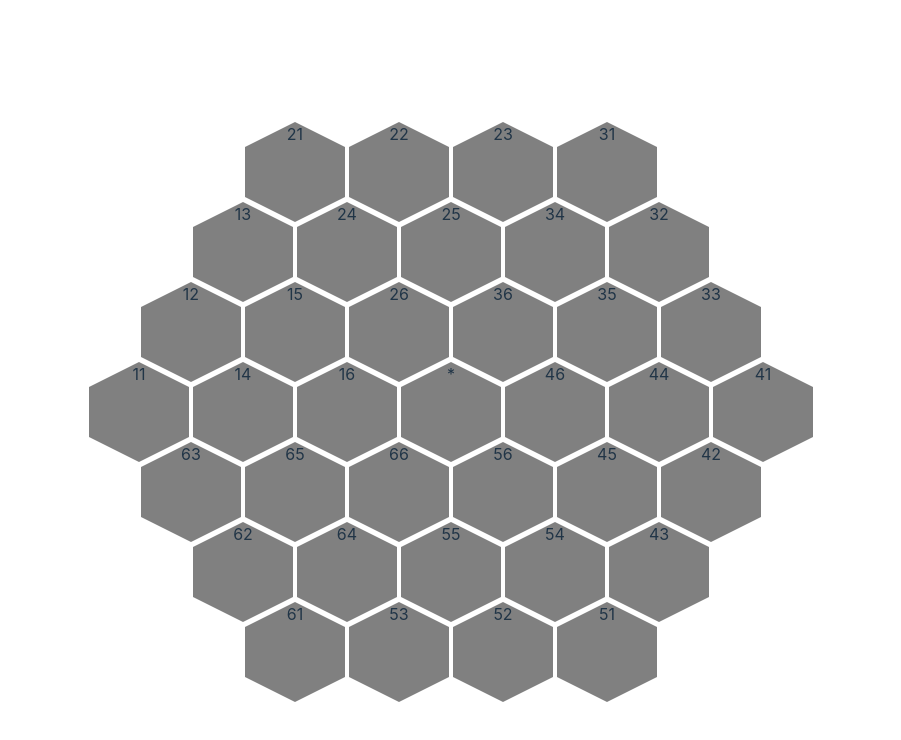
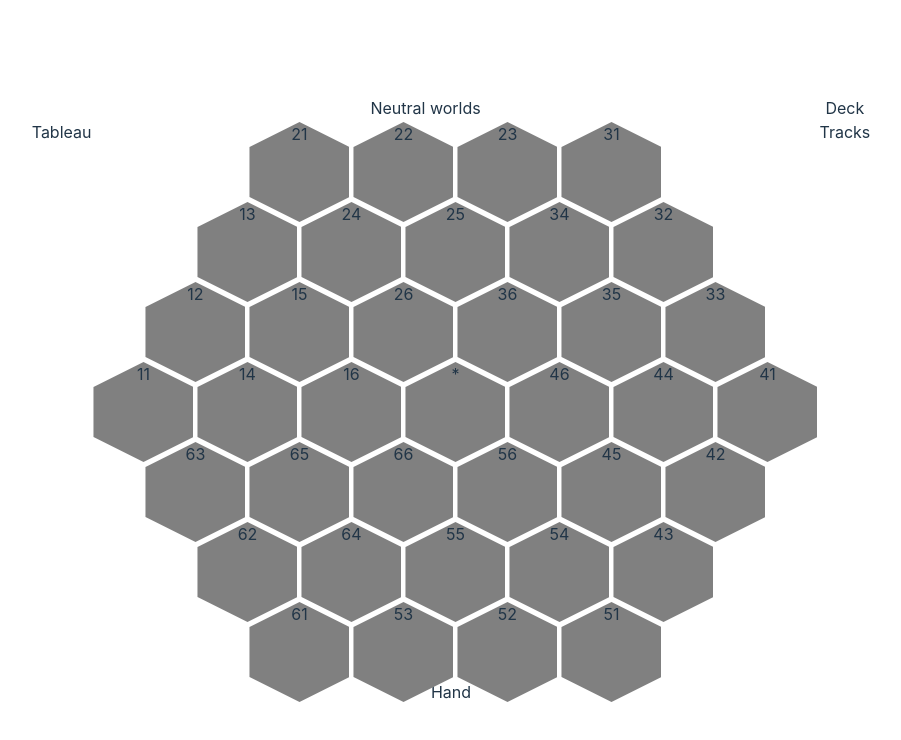
Before and after one commit to DylanSp/deep-future, a React (Vite) app: page / in a window 1280 px wide. Shown: the top 740 px of the page, without its empty margins (189-1090 px from the left). Built offline with nearby package versions, Linux system fonts and the light colour scheme.

Commit message:
Start building out view for main in-game screen

```diff
--- a/src/App.tsx
+++ b/src/App.tsx
@@ -1,10 +1,10 @@
 import "./App.css";
-import { HexGrid } from "./components/HexGrid";
+import { GameScreen } from "./views/GameScreen";
 
 function App() {
   return (
     <>
-      <HexGrid />
+      <GameScreen />
     </>
   );
 }
--- /dev/null
+++ b/src/views/GameScreen.tsx
@@ -0,0 +1,67 @@
+// the main view when playing a game, displaying the map, the player's hand, the player's tableau, tracks, and neutral worlds
+
+import { HexGrid } from "../components/HexGrid";
+
+export function GameScreen() {
+  return (
+    <div
+      style={{
+        display: "grid",
+        // TODO - probably specify row/column sizes, aim to keep the third row (showing the player's hand) at ~1/3 of the screen
+        // gridTemplateRows: "1fr 1fr 1fr",
+        // gridTemplateColumns: "1fr 1fr 1fr",
+
+        // these are identifiers referencing child elements' grid-area values
+        // see https://developer.mozilla.org/en-US/docs/Web/CSS/CSS_grid_layout/Grid_template_areas
+        gridTemplateAreas: `
+        'neutral neutral deck'
+        'tableau map tracks'
+        'hand hand hand'
+      `,
+      }}
+    >
+      <div
+        style={{
+          gridArea: "neutral",
+        }}
+      >
+        <span>Neutral worlds</span>
+      </div>
+      <div
+        style={{
+          gridArea: "deck",
+        }}
+      >
+        <span>Deck</span>
+      </div>
+      <div
+        style={{
+          gridArea: "tableau",
+        }}
+      >
+        <span>Tableau</span>
+      </div>
+      <div
+        style={{
+          gridArea: "map",
+        }}
+      >
+        <HexGrid />
+      </div>
+      <div
+        style={{
+          gridArea: "tracks",
+        }}
+      >
+        <span>Tracks</span>
+      </div>
+      <div
+        style={{
+          gridArea: "hand",
+        }}
+      >
+        <span>Hand</span>
+      </div>
+    </div>
+  );
+}
```
